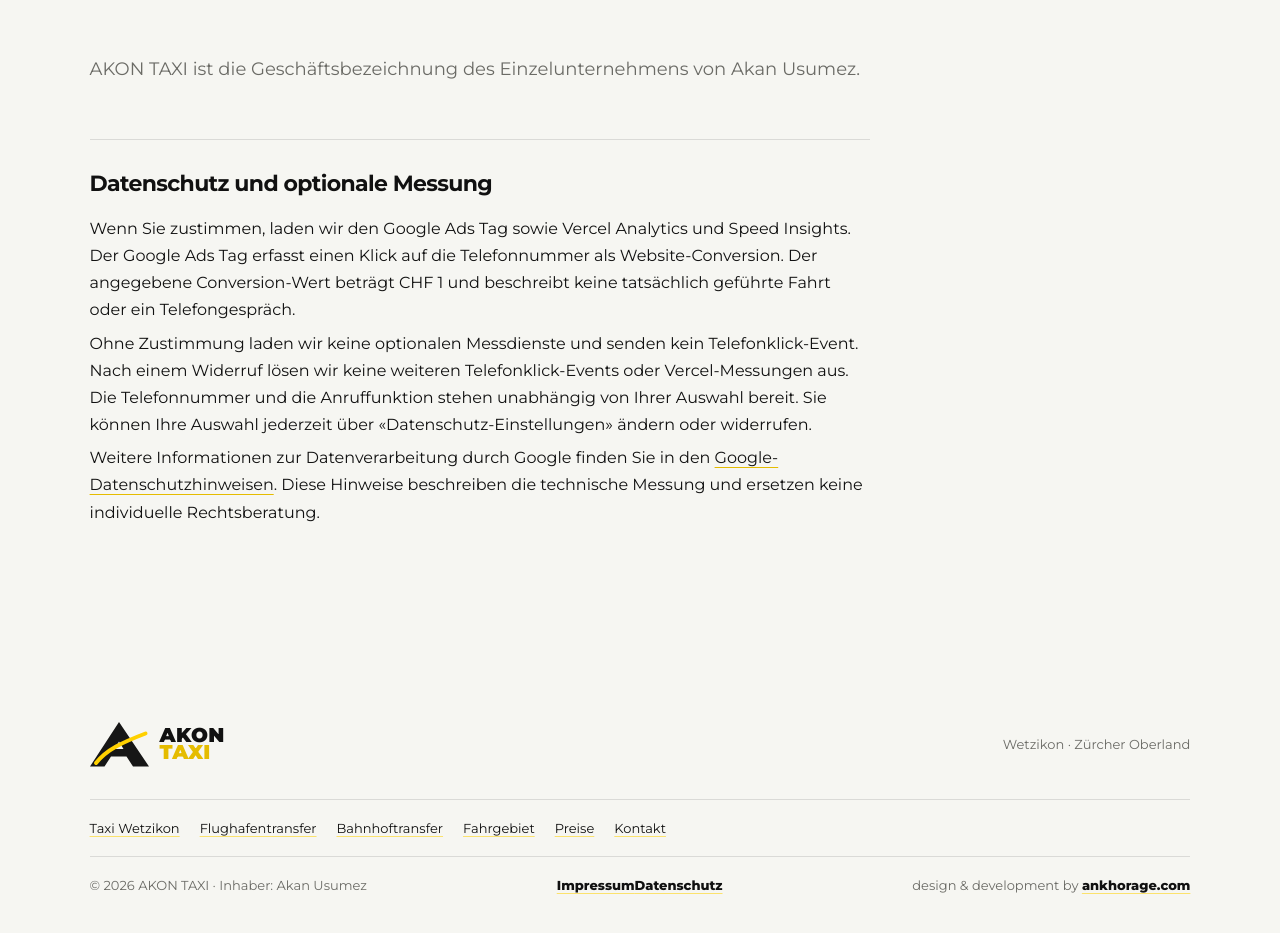
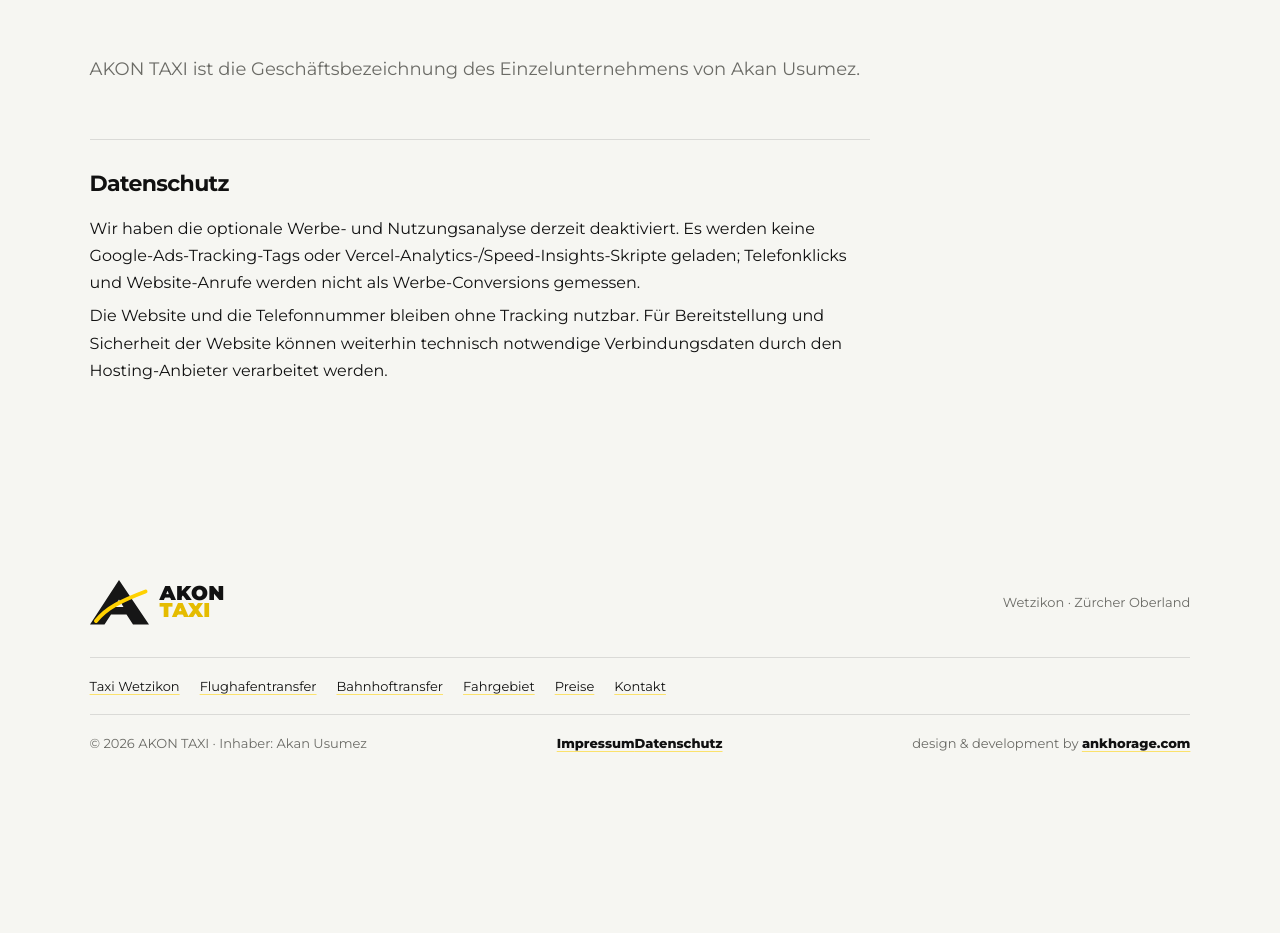
Before and after one commit to ankhorage/ch-akontaxi, a Next.js app: page /impressum in a window 1280 px wide. Shown: the part 900-1833 px from the top of the page. After the commit the page ends 1709 px from the top, so only its background shows below. Built offline with nearby package versions, Linux system fonts and the light colour scheme.

Commit message:
fix(privacy): disclose when paused campaigns have no optional measurement

```diff
--- a/src/features/legal/PrivacyNotice.tsx
+++ b/src/features/legal/PrivacyNotice.tsx
@@ -1,19 +1,22 @@
-/*** Render the factual notice for optional Google and Vercel measurement. */
+/*** Describe only the tracking behavior of the deployed, explicitly configured build. */
 export function PrivacyNotice() {
+  const measurementEnabled = process.env.GOOGLE_ADS_MEASUREMENT_ENABLED === 'true';
+
   return (
     <section className="imprint-page__section" id="datenschutz" aria-labelledby="privacy-title">
-      <h2 id="privacy-title">Datenschutz und optionale Messung</h2>
+      <h2 id="privacy-title">Datenschutz</h2>
+      {measurementEnabled ? (
+        <>
           <p>
-        Wenn Sie zustimmen, laden wir den Google Ads Tag sowie Vercel Analytics und Speed Insights.
-        Der Google Ads Tag erfasst einen Klick auf die Telefonnummer als Website-Conversion. Der
-        angegebene Conversion-Wert beträgt CHF 1 und beschreibt keine tatsächlich geführte Fahrt
-        oder ein Telefongespräch.
+            Nur mit Ihrer Einwilligung laden wir Google Ads für Werbe- und Anrufmessung sowie Vercel
+            Analytics und Speed Insights für Nutzungsstatistiken. Dazu können Telefonklicks und
+            Anrufe über die Website gemessen werden. Das bedeutet nicht, dass jeder Klick ein
+            tatsächlich geführtes Gespräch oder eine Buchung ist.
           </p>
           <p>
-        Ohne Zustimmung laden wir keine optionalen Messdienste und senden kein Telefonklick-Event.
-        Nach einem Widerruf lösen wir keine weiteren Telefonklick-Events oder Vercel-Messungen aus.
-        Die Telefonnummer und die Anruffunktion stehen unabhängig von Ihrer Auswahl bereit. Sie
-        können Ihre Auswahl jederzeit über «Datenschutz-Einstellungen» ändern oder widerrufen.
+            Ohne Zustimmung laden wir diese optionalen Messdienste nicht. Die Telefonnummer
+            funktioniert unabhängig von Ihrer Entscheidung. Über «Datenschutz-Einstellungen»
+            können Sie Ihre Einwilligung jederzeit ändern oder widerrufen.
           </p>
           <p>
             Weitere Informationen zur Datenverarbeitung durch Google finden Sie in den{' '}
@@ -24,9 +27,23 @@ export function PrivacyNotice() {
             >
               Google-Datenschutzhinweisen
             </a>
-        . Diese Hinweise beschreiben die technische Messung und ersetzen keine individuelle
-        Rechtsberatung.
+            .
           </p>
+        </>
+      ) : (
+        <>
+          <p>
+            Wir haben die optionale Werbe- und Nutzungsanalyse derzeit deaktiviert. Es werden
+            keine Google-Ads-Tracking-Tags oder Vercel-Analytics-/Speed-Insights-Skripte geladen;
+            Telefonklicks und Website-Anrufe werden nicht als Werbe-Conversions gemessen.
+          </p>
+          <p>
+            Die Website und die Telefonnummer bleiben ohne Tracking nutzbar. Für Bereitstellung
+            und Sicherheit der Website können weiterhin technisch notwendige Verbindungsdaten
+            durch den Hosting-Anbieter verarbeitet werden.
+          </p>
+        </>
+      )}
     </section>
   );
 }
```
Lines whose indentation alone changed are shown as unchanged.
